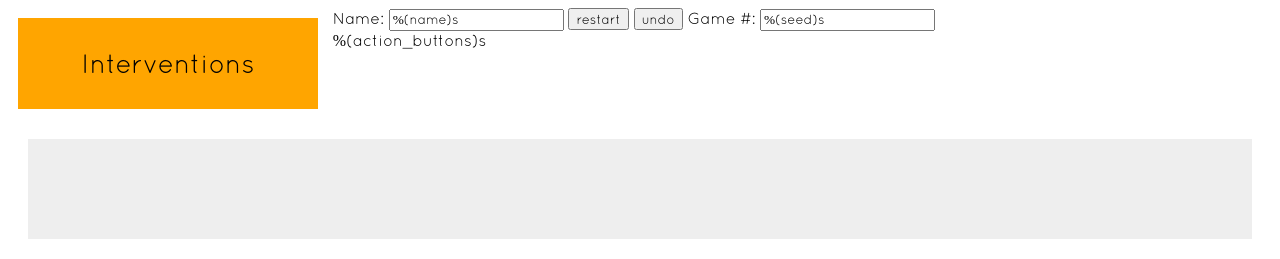
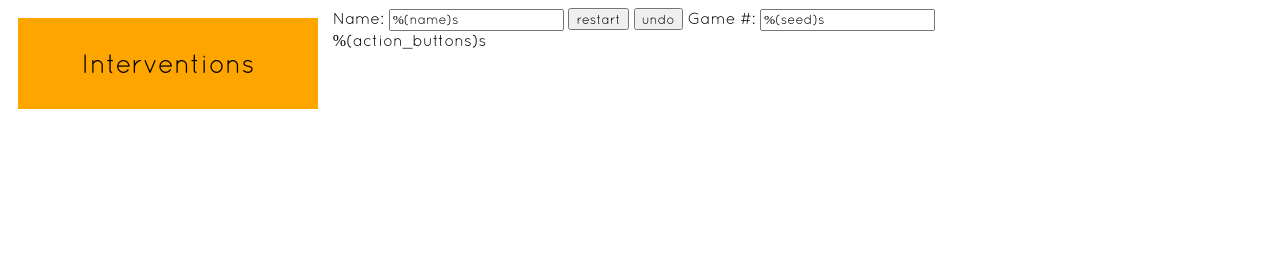
Before and after one commit to Backpackerice/farm_game, a Python web app: template farm_game/templates/play.html in a window 1280 px wide. Shown: the top 259 px of the page. Run offline with Jinja, Linux system fonts and the light colour scheme; the template is opened without the code that fills it, so the values that code supplies are empty.

Commit message:
Cleaned up html and css

```diff
--- a/farm_game/static/css/d3.slider.css
+++ b/farm_game/static/css/d3.slider.css
@@ -4,6 +4,7 @@
     font-size: 1.1em;
     border: 1px solid #aaaaaa;
     z-index: 2;
+    margin:0.5em 1em 0.5em 1em;
 }
 
 .d3-slider-horizontal {
--- a/farm_game/static/css/teststyle.css
+++ b/farm_game/static/css/teststyle.css
@@ -194,6 +194,6 @@
 
 #control_info {
     margin: 20px;
-    background: #eee;
+    background: white;
     height: 100px;
     }
```
Also changed, not shown: farm_game/templates/play.html (+0 -17 lines).
